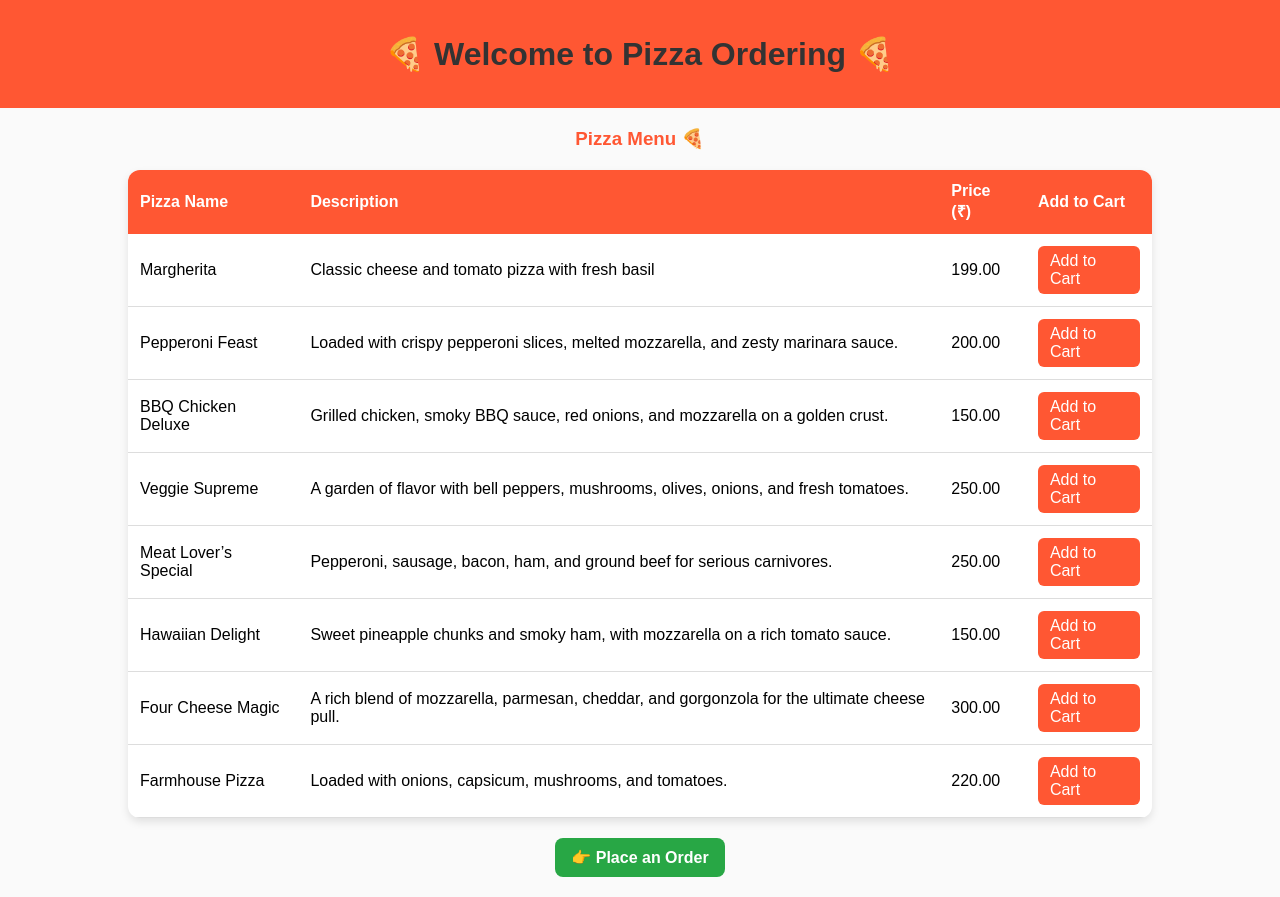
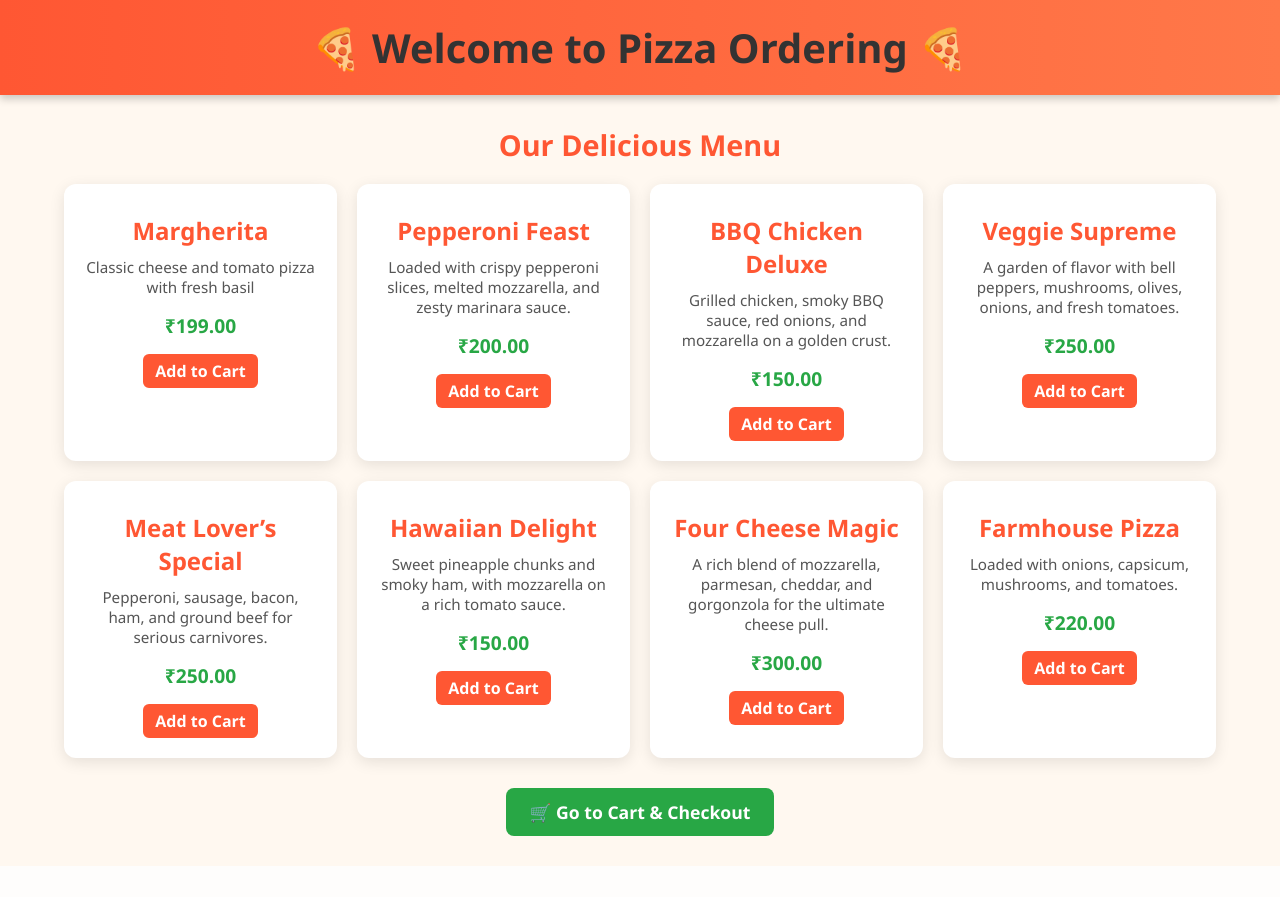
Before and after one commit to spatil73715/pizza-ordering-django, a Django app: page /home/ in a window 1280 px wide. After the commit the page ends 836 px from the top, so only its background shows below. Run offline with Django 5.2, Linux system fonts and the light colour scheme; a user stored in the database is signed in; data comes from the database, SQL or seed files in the repository; both versions use the stored data as it was after the commit.

Commit message:
Updated pizza categories, index.html menu design, and added migrations

```diff
--- a/orders/models.py
+++ b/orders/models.py
@@ -2,16 +2,14 @@ from django.db import models
 from django.contrib.auth.models import User
 
 
+
+
+
 class Pizza(models.Model):
-    CATEGORY_CHOICES = [
-        ('veg', 'Veg'),
-        ('nonveg', 'Non-Veg'),
-    ]
+    name = models.CharField(max_length=100)
+    price = models.DecimalField(max_digits=6, decimal_places=2)
+    description = models.TextField(blank=True)
 
-    name = models.CharField(max_length=100)
-    description = models.TextField()
-    price = models.DecimalField(max_digits=6, decimal_places=2)
-    category = models.CharField(max_length=10, choices=CATEGORY_CHOICES, default='veg')  # NEW FIELD
 
     def __str__(self):
         return self.name
--- a/orders/templates/index.html
+++ b/orders/templates/index.html
@@ -7,75 +7,101 @@
   <link rel="stylesheet" href="{% static 'css/style.css' %}">
   <style>
     body {
-      font-family: Arial, sans-serif;
-      background: #fafafa;
+      font-family: 'Segoe UI', Arial, sans-serif;
+      background: #fff8f0;
       margin: 0;
       padding: 0;
     }
 
     header {
-      background: #ff5733;
+      background: linear-gradient(90deg, #ff5733, #ff7849);
       color: white;
-      padding: 15px;
+      padding: 20px 0;
       text-align: center;
+      box-shadow: 0 4px 8px rgba(0,0,0,0.2);
+    }
+
+    header h1 {
+      margin: 0;
+      font-size: 2.5rem;
     }
 
     h3 {
       text-align: center;
       color: #ff5733;
-      margin: 20px 0;
+      margin: 30px 0 10px 0;
+      font-size: 1.8rem;
     }
 
-    table {
-      width: 80%;
-      margin: 0 auto 20px auto;
-      border-collapse: collapse;
-      background: white;
-      border-radius: 12px;
-      overflow: hidden;
-      box-shadow: 0 4px 8px rgba(0,0,0,0.1);
+    .menu-container {
+      display: grid;
+      grid-template-columns: repeat(auto-fit, minmax(250px, 1fr));
+      gap: 20px;
+      width: 90%;
+      max-width: 1200px;
+      margin: 20px auto;
     }
 
-    th {
+    .pizza-card {
+      background: #fff;
+      border-radius: 12px;
+      padding: 20px;
+      box-shadow: 0 4px 15px rgba(0,0,0,0.1);
+      transition: transform 0.3s, box-shadow 0.3s;
+      text-align: center;
+    }
+
+    .pizza-card:hover {
+      transform: translateY(-5px);
+      box-shadow: 0 8px 25px rgba(0,0,0,0.2);
+    }
+
+    .pizza-card h2 {
+      margin: 10px 0;
+      font-size: 1.5rem;
+      color: #ff5733;
+    }
+
+    .pizza-card p {
+      color: #555;
+      font-size: 0.95rem;
+      margin: 10px 0 15px 0;
+    }
+
+    .pizza-card .price {
+      font-size: 1.2rem;
+      font-weight: bold;
+      color: #28a745;
+      margin-bottom: 15px;
+      display: block;
+    }
+
+    .add-btn {
+      display: inline-block;
+      padding: 10px 18px;
       background: #ff5733;
       color: white;
-      padding: 12px;
-      text-align: left;
-    }
-
-    td {
-      padding: 12px;
-      border-bottom: 1px solid #ddd;
-    }
-
-    tr:hover {
-      background: #f9f9f9;
-    }
-
-    a.add-btn {
-      display: inline-block;
-      padding: 6px 12px;
-      background: #ff5733;
-      color: white;
+      font-weight: bold;
       text-decoration: none;
-      border-radius: 6px;
+      border-radius: 8px;
       transition: background 0.3s;
     }
 
-    a.add-btn:hover {
+    .add-btn:hover {
       background: #e64e2c;
     }
 
     .order-link {
       display: block;
       width: fit-content;
-      margin: 20px auto;
-      padding: 10px 16px;
+      margin: 30px auto;
+      padding: 12px 24px;
       background: #28a745;
       color: white;
       font-weight: bold;
       text-decoration: none;
       border-radius: 8px;
+      font-size: 1.1rem;
       transition: background 0.3s;
     }
 
@@ -90,34 +116,22 @@
   <h1>🍕 Welcome to Pizza Ordering 🍕</h1>
 </header>
 
-<h3>Pizza Menu 🍕</h3>
+<h3>Our Delicious Menu</h3>
 
-<table>
-  <thead>
-    <tr>
-      <th>Pizza Name</th>
-      <th>Description</th>
-      <th>Price (₹)</th>
-      <th>Add to Cart</th>
-    </tr>
-  </thead>
-  <tbody>
-    {% for pizza in pizzas %}
-    <tr>
-      <td>{{ pizza.name }}</td>
-      <td>{{ pizza.description }}</td>
-      <td>{{ pizza.price }}</td>
-      <td><a href="{% url 'add_to_cart' pizza.id %}" class="add-btn">Add to Cart</a></td>
-    </tr>
-    {% empty %}
-    <tr>
-      <td colspan="4">No pizzas available right now</td>
-    </tr>
-    {% endfor %}
-  </tbody>
-</table>
+<div class="menu-container">
+  {% for pizza in pizzas %}
+  <div class="pizza-card">
+    <h2>{{ pizza.name }}</h2>
+    <p>{{ pizza.description }}</p>
+    <span class="price">₹{{ pizza.price }}</span>
+    <a href="{% url 'add_to_cart' pizza.id %}" class="add-btn">Add to Cart</a>
+  </div>
+  {% empty %}
+  <p style="text-align:center; color:#777; font-size:1.1rem;">No pizzas available right now.</p>
+  {% endfor %}
+</div>
 
-<a href="{% url 'cart' %}" class="order-link">👉 Place an Order</a>
+<a href="{% url 'cart' %}" class="order-link">🛒 Go to Cart & Checkout</a>
 
 </body>
 </html>
--- a/orders/urls.py
+++ b/orders/urls.py
@@ -16,4 +16,5 @@ urlpatterns = [
     path("checkout/", views.checkout, name="checkout"),
     path("online-payment/", views.online_payment, name="online_payment"),
     path("thank-you/", views.thank_you, name="thank_you"),
+
 ]
```
Also changed, not shown: orders/views.py (+9 -11 lines), db.sqlite3, orders/migrations/0005_category_pizza_image_alter_pizza_description_and_more.py (added).
